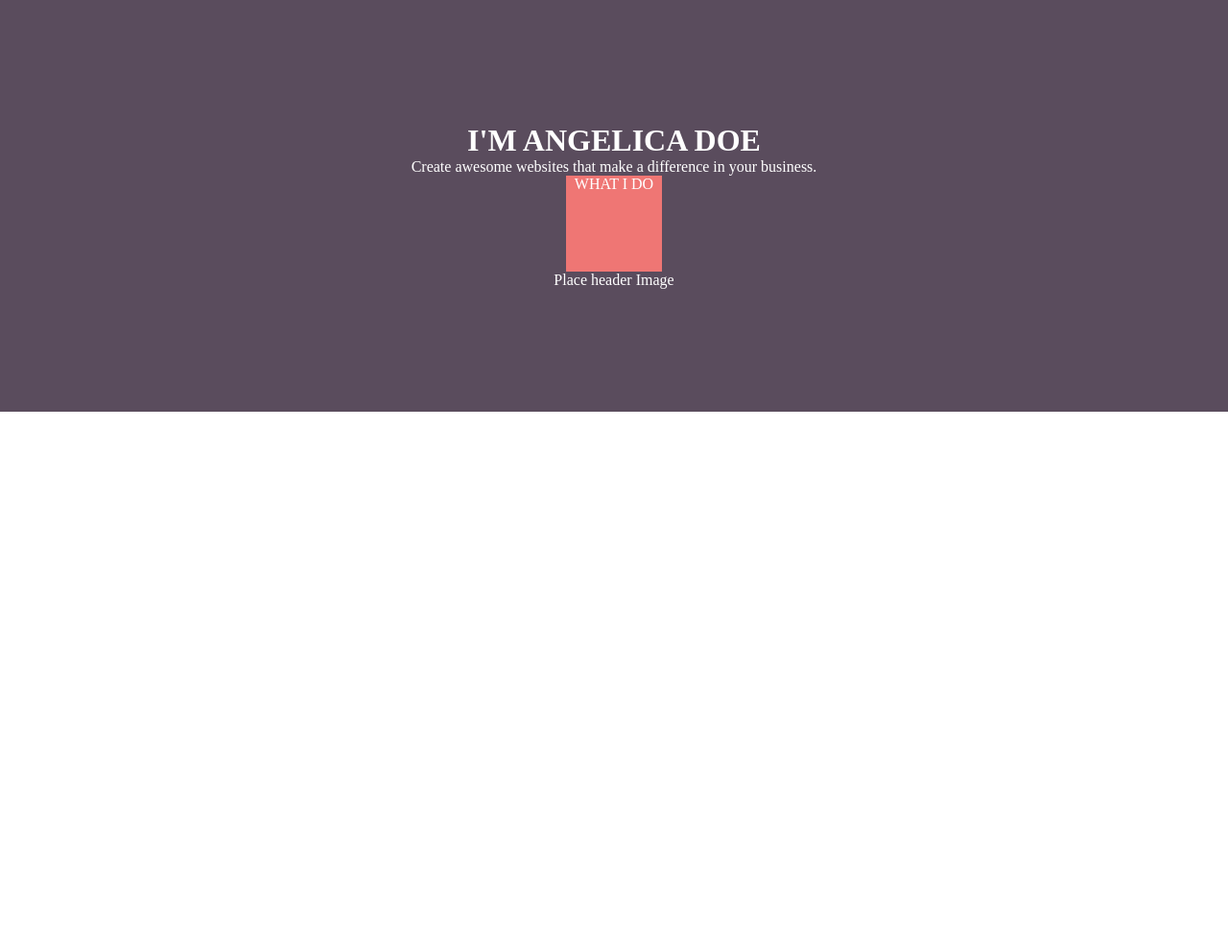
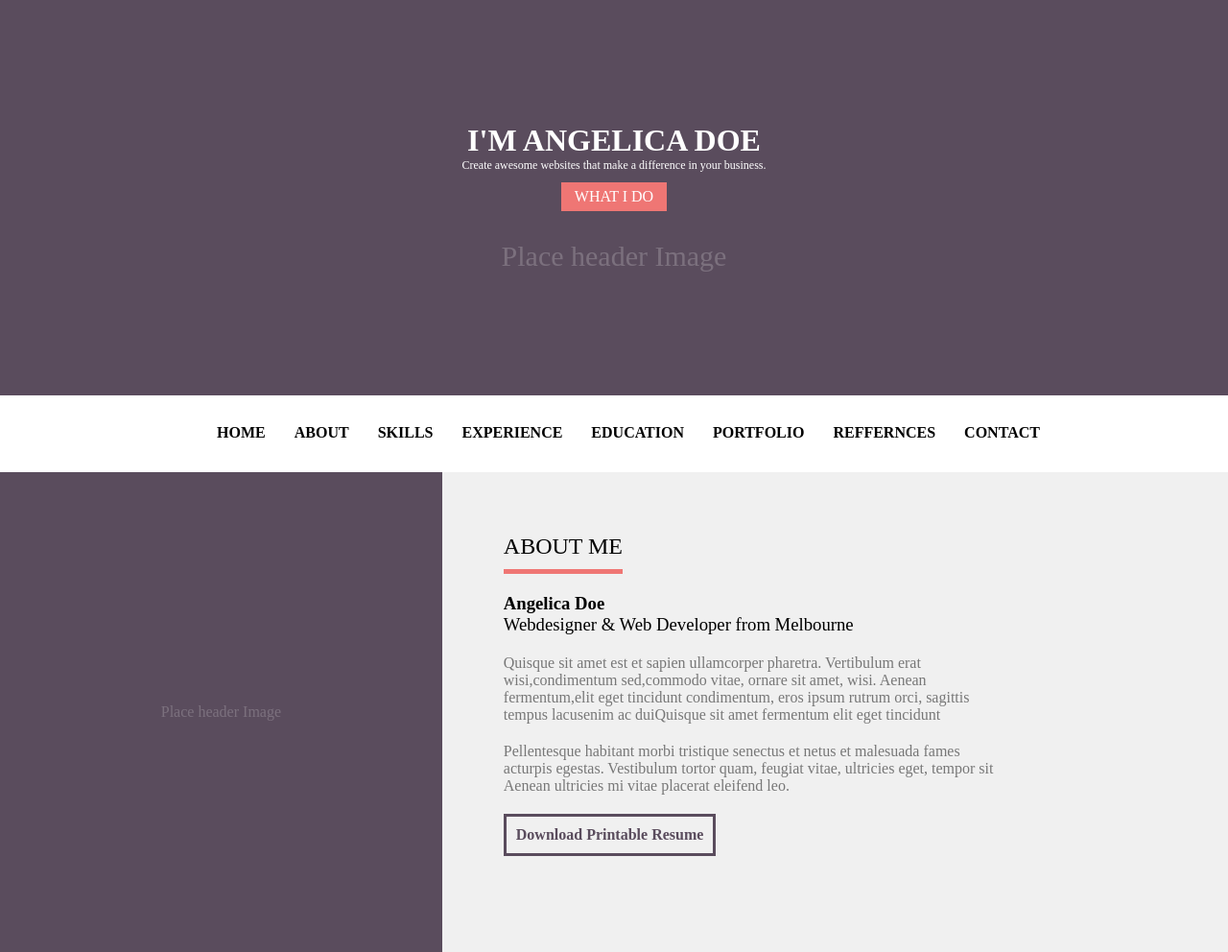
Before and after one commit to codeyoyo/Full-stack-development, a website built with webpack: page resume/index.html in a window 1280 px wide. Shown: the whole page at 96% size. Before the commit the page ends 800 px from the top, so only its background shows below. Built offline with nearby package versions, Linux system fonts and the light colour scheme.

Commit message:
resume edit

```diff
--- a/package.json
+++ b/package.json
@@ -19,6 +19,7 @@
   },
   "homepage": "https://github.com/codeyoyo/Full-stack-development#readme",
   "devDependencies": {
+    "autoprefixer": "^7.1.3",
     "babel-core": "^6.26.0",
     "babel-loader": "^7.1.2",
     "babel-preset-es2015": "^6.24.1",
--- a/resume/index.html
+++ b/resume/index.html
@@ -21,6 +21,62 @@
                 Place header Image
             </p>
         </div>
+
+        <div class="nav">
+            <ul>
+                <li>
+                    <a>HOME</a>
+                </li>
+                <li>
+                    <a>ABOUT</a>
+                </li>
+                <li>
+                    <a>SKILLS</a>
+                </li>
+                <li>
+                    <a>EXPERIENCE</a>
+                </li>
+                <li>
+                    <a>EDUCATION</a>
+                </li>
+                <li>
+                    <a>PORTFOLIO</a>
+                </li>
+                <li>
+                    <a>REFFERNCES</a>
+                </li>
+                <li>
+                    <a>CONTACT</a>
+                </li>
+            </ul>
+        </div>
+
+        <div class="about-box">
+            <div class="left">
+                <span>Place header Image</span>
+            </div>
+            <div class="right">
+                <div class="content-box">
+                    <div class="link-title">
+                        <h2>ABOUT ME</h2>
+                    </div>
+                    <div class="descript-box">
+                        <h3>Angelica Doe</h3>
+                        <h3 class="weight">Webdesigner & Web Developer from Melbourne</h3>
+                    </div>
+                    <p>
+                        Quisque sit amet est et sapien ullamcorper pharetra. Vertibulum erat wisi,condimentum sed,commodo vitae, ornare sit amet, wisi. Aenean fermentum,elit eget tincidunt condimentum, eros ipsum rutrum orci, sagittis tempus lacusenim ac duiQuisque sit amet
+                        fermentum elit eget tincidunt
+                    </p>
+                    <p>
+                        Pellentesque habitant morbi tristique senectus et netus et malesuada fames acturpis egestas. Vestibulum tortor quam, feugiat vitae, ultricies eget, tempor sit Aenean ultricies mi vitae placerat eleifend leo.
+                    </p>
+                    <a class="download">
+                        <span>Download Printable Resume</span>
+                    </a>
+                </div>
+            </div>
+        </div>
     </div>
 </body>
 
--- a/resume/sass/style.scss
+++ b/resume/sass/style.scss
@@ -14,16 +14,110 @@ body {
     color: $white-font;
 }
 
+@mixin maragin-top($value:10px) {
+    margin-top: $value;
+}
+
+@mixin padding-top-bottom($value:10%) {
+    padding-top: $value;
+    padding-bottom: $value;
+}
+
 .banner {
     text-align: center;
     min-height: 150px;
     @extend .master-background-color;
-    padding-top: 10%;
-    padding-bottom: 10%;
+    @include padding-top-bottom();
+    .banner-descript {
+        font-size: 12px;
+    }
     .banner-btn {
-        width: 100px;
+        width: 110px;
         background-color: $decorate-color;
         margin: 0 auto;
-        height: 100px;
+        height: 30px;
+        line-height: 30px;
+        @include maragin-top();
+    }
+    .baner-watermark {
+        @include maragin-top(30px);
+        font-size: 30px;
+        opacity: $opacity-value;
     }
 }
+
+.nav {
+    height: 100px;
+    text-align: center;
+    @include padding-top-bottom(30px);
+    ul {
+        list-style: none;
+        overflow: hidden;
+        display: inline-block;
+        li {
+            float: left;
+            margin-left: 30px;
+        }
+    }
+    a {
+        cursor: pointer;
+        font-weight: 800
+    }
+}
+
+.link-title {
+    padding-bottom: 10px;
+    border-bottom: $decorate-color 5px solid;
+    display: inline-block;
+    h2 {
+        font-weight: 500;
+    }
+}
+
+.about-box {
+    $height: 500px;
+    display: flex;
+    margin-top: -80px;
+    height: $height;
+    overflow: hidden;
+    >div {
+        height: $height;
+    }
+    .left {
+        flex: 0.4;
+        background-color: $master-color;
+        text-align: center;
+        line-height: $height;
+        span {
+            opacity: $opacity-value;
+            color: $white-font;
+        }
+    }
+    .right {
+        flex: 0.6;
+        background-color: $content-color;
+        padding: 5%;
+        text-align: left;
+    }
+    .content-box {
+        width: 75%;
+        .descript-box {
+            margin-top: 20px;
+        }
+        .weight {
+            font-weight: 500;
+        }
+        p {
+            opacity: 0.5;
+            margin-top: 20px;
+        }
+        .download {
+            display: inline-block;
+            border: 3px solid $master-color;
+            padding: 10px;
+            margin-top: 20px;
+            font-weight: 800;
+            color: $master-color;
+        }
+    }
+}
--- a/resume/sass/variate.scss
+++ b/resume/sass/variate.scss
@@ -2,3 +2,5 @@ $master-color:#5A4C5D;
 $decorate-color:#EF7674;
 $deputy-light-color:#897F8A;
 $white-font:#fff;
+$opacity-value:0.2;
+$content-color:#F0F0F0;
--- a/webpack.config.js
+++ b/webpack.config.js
@@ -41,7 +41,7 @@ module.exports = {
         }]
     },
     devServer: { //生成环境构建
-        port: 7777,
+        port: 8777,
         host: 'localhost',
         historyApiFallback: true,
         setup: function(app) { //使用nodejs作代理请求或后台数据构造
```
Lines whose indentation alone changed are shown as unchanged.
